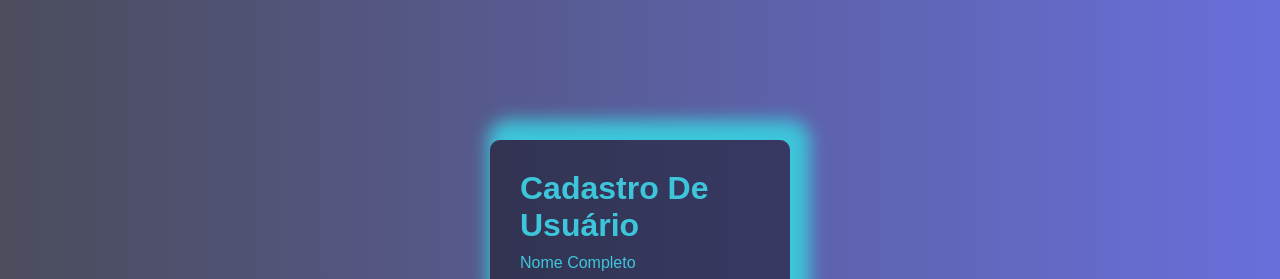
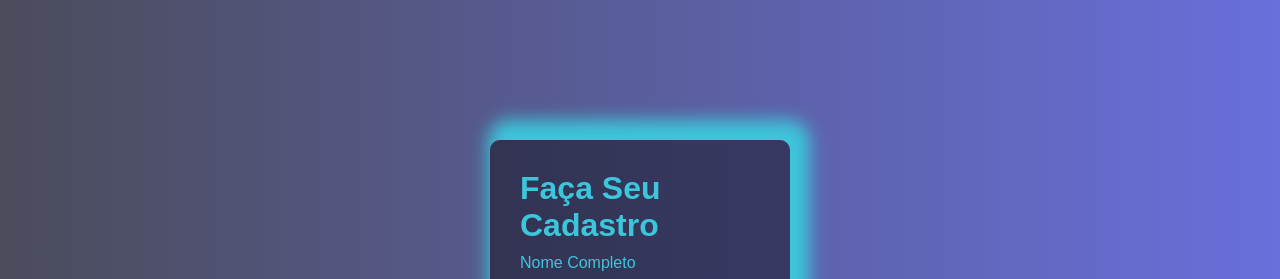
Before and after one commit to IsisHao3024N/formulario, a plain HTML site: page index.html in a window 1280 px wide. Shown: the top 279 px of the page. Drawn offline with Linux system fonts and the light colour scheme.

Commit message:
Update index.html
Pequena alteração no h1

```diff
--- a/index.html
+++ b/index.html
@@ -10,7 +10,7 @@
 <body>
     <main>
         <div class="corpo">
-            <h1>Cadastro De Usuário</h1>
+            <h1>Faça Seu Cadastro</h1>
             <form action="#" method="post" autocomplete="on">
                 <div class="part">
                     <label for="inome">Nome Completo</label><br>
```
